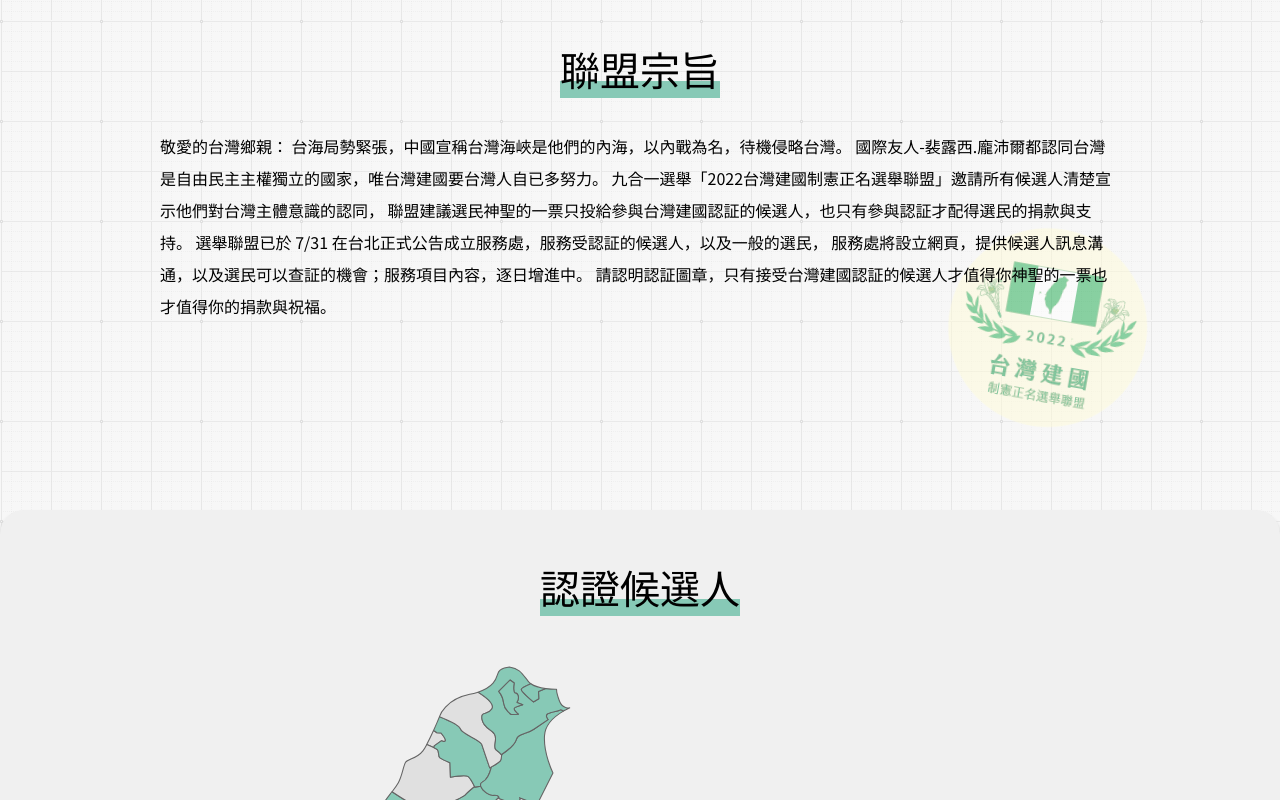
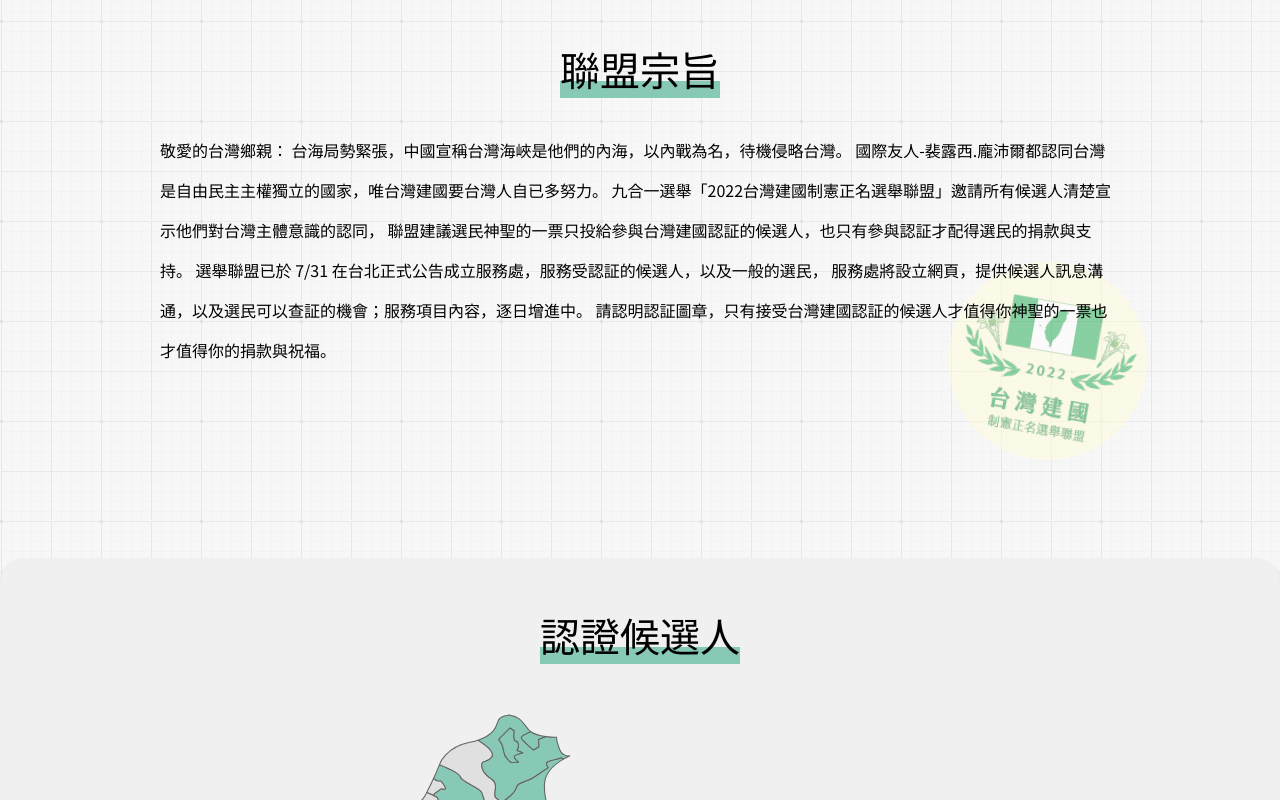
Before and after one commit to meo2326cc/twid2022, a plain HTML site: page index.html in a window 1280 px wide. Shown: the part 880-1680 px from the top of the page. Drawn offline with Linux system fonts and the light colour scheme.

Commit message:
adjust line-height

```diff
--- a/main.scss
+++ b/main.scss
@@ -17,7 +17,7 @@ body{
 
 
 p{
-    line-height: 2;
+    line-height: 2.5;
 }
 
 
```
Also changed, not shown: main.css, 1 other file.
